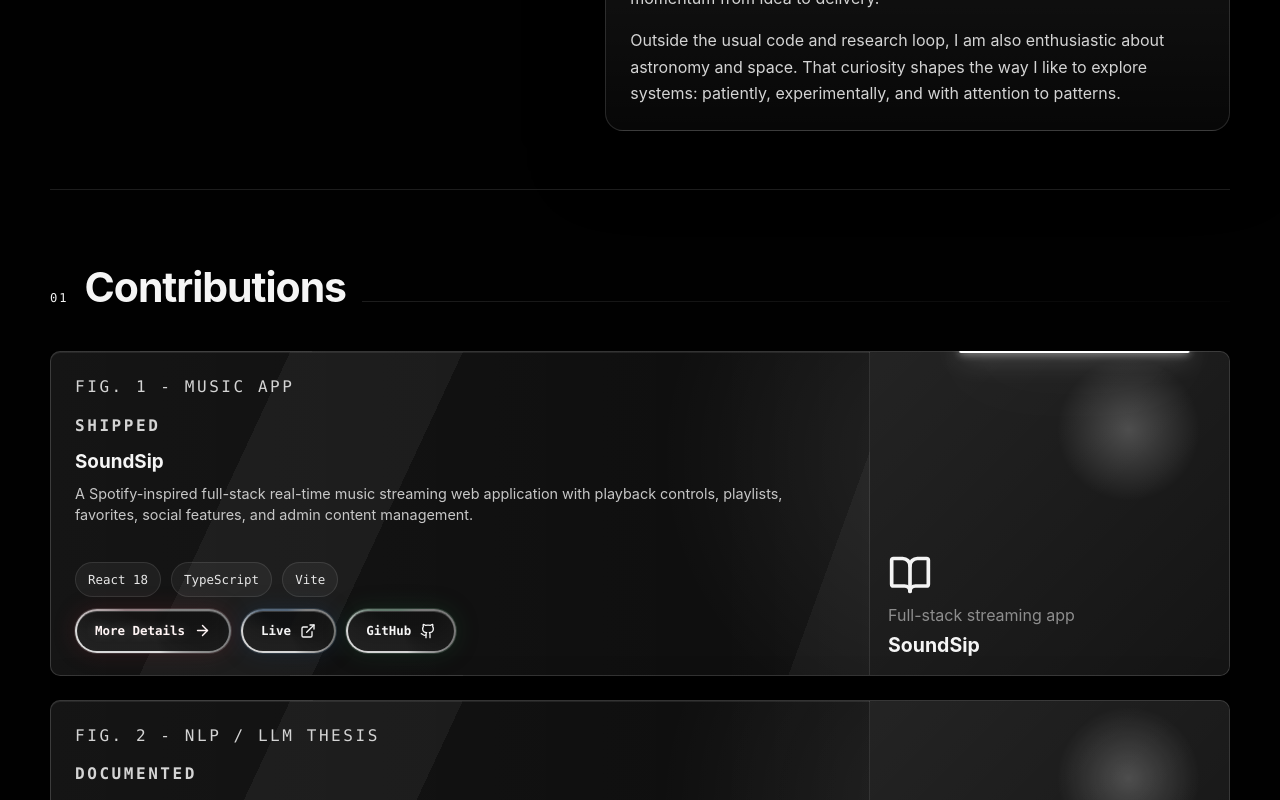
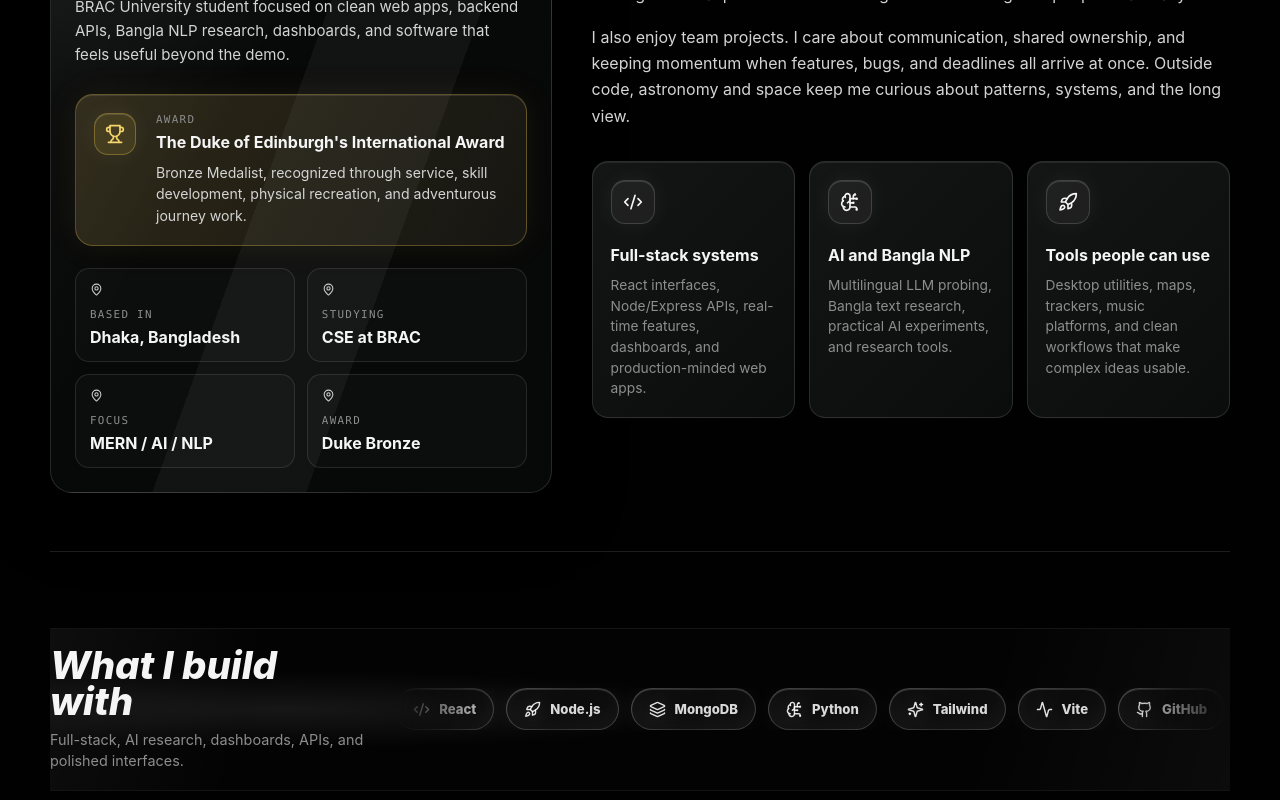
Before and after one commit to SayemHasan74/Portfolio, a React (Vite) app: page / in a window 1280 px wide. Shown: the part 1100-1900 px from the top of the page. Built offline with nearby package versions, Linux system fonts and the light colour scheme.

Commit message:
Redesign about and project sections

```diff
--- a/src/main.jsx
+++ b/src/main.jsx
@@ -58,6 +58,17 @@ const skills = [
     icon: Layers3,
     items: ["Git", "GitHub", "VS Code", "Firebase", "Vite", "PyQt6", ".NET"],
   },
+];
+
+const buildTools = [
+  { name: "React", icon: Code2 },
+  { name: "Node.js", icon: Rocket },
+  { name: "MongoDB", icon: Layers3 },
+  { name: "Python", icon: BrainCircuit },
+  { name: "Tailwind", icon: Sparkles },
+  { name: "Vite", icon: Activity },
+  { name: "GitHub", icon: Github },
+  { name: "REST APIs", icon: Target },
 ];
 
 const projects = [
@@ -608,22 +619,88 @@ function ActivityStrip() {
 }
 
 function About() {
+  const focusCards = [
+    {
+      title: "Full-stack systems",
+      copy: "React interfaces, Node/Express APIs, real-time features, dashboards, and production-minded web apps.",
+      icon: Code2,
+    },
+    {
+      title: "AI and Bangla NLP",
+      copy: "Multilingual LLM probing, Bangla text research, practical AI experiments, and research tools.",
+      icon: BrainCircuit,
+    },
+    {
+      title: "Tools people can use",
+      copy: "Desktop utilities, maps, trackers, music platforms, and clean workflows that make complex ideas usable.",
+      icon: Rocket,
+    },
+  ];
+
+  const facts = [
+    ["Based in", "Dhaka, Bangladesh"],
+    ["Studying", "CSE at BRAC"],
+    ["Focus", "MERN / AI / NLP"],
+    ["Award", "Duke Bronze"],
+  ];
+
   return (
     <section id="about" className="section about-section reveal">
-      <div>
-        <p className="section-kicker">About Me</p>
-        <h2>Full-stack builder, research-minded teammate, and lifelong space enthusiast.</h2>
+      <div className="about-dossier">
+        <div className="about-orbit-icon">
+          <GraduationCap size={22} />
+        </div>
+        <p className="section-kicker">Current Track</p>
+        <h2>CSE student building full-stack products, research tools, and AI-minded systems.</h2>
+        <p>
+          BRAC University student focused on clean web apps, backend APIs, Bangla NLP research, dashboards, and software that feels useful beyond the demo.
+        </p>
+
+        <div className="about-award">
+          <div className="award-icon">
+            <Trophy size={20} />
+          </div>
+          <div>
+            <span>Award</span>
+            <strong>The Duke of Edinburgh's International Award</strong>
+            <p>Bronze Medalist, recognized through service, skill development, physical recreation, and adventurous journey work.</p>
+          </div>
+        </div>
+
+        <div className="about-facts">
+          {facts.map(([label, value]) => (
+            <div key={label}>
+              <MapPin size={13} />
+              <span>{label}</span>
+              <strong>{value}</strong>
+            </div>
+          ))}
+        </div>
       </div>
-      <div className="about-panel">
-        <p>
-          I build full-stack applications, backend APIs, dashboards, desktop tools, and research-driven software. My strongest interests sit around Bangla NLP, multilingual LLMs, and practical systems that turn technical ideas into something people can actually use.
+
+      <div className="about-story">
+        <p className="about-lead">
+          I like building from the point where an idea is still messy. A music platform needs real playback state, a research project needs careful probing, a tracker needs reliable data flow, and a dashboard needs to make decisions easier.
         </p>
         <p>
-          I have worked on team projects and genuinely enjoy collaborative development. I am comfortable coordinating feature work, communicating clearly, managing shared responsibilities, and helping a team keep momentum from idea to delivery.
+          My work sits between full-stack engineering and AI research. I enjoy React frontends, Node/Express backends, MongoDB data models, desktop utilities, and Bangla NLP experiments with multilingual LLMs. The part that keeps me hooked is turning technical pieces into something coherent enough for people to actually use.
         </p>
         <p>
-          Outside the usual code and research loop, I am also enthusiastic about astronomy and space. That curiosity shapes the way I like to explore systems: patiently, experimentally, and with attention to patterns.
+          I also enjoy team projects. I care about communication, shared ownership, and keeping momentum when features, bugs, and deadlines all arrive at once. Outside code, astronomy and space keep me curious about patterns, systems, and the long view.
         </p>
+
+        <div className="about-focus-grid">
+          {focusCards.map((card) => {
+            const Icon = card.icon;
+            return (
+              <article key={card.title}>
+                <Icon size={20} />
+                <h3>{card.title}</h3>
+                <p>{card.copy}</p>
+              </article>
+            );
+          })}
+        </div>
       </div>
     </section>
   );
@@ -690,6 +767,7 @@ function Education() {
 function Projects() {
   return (
     <section id="projects" className="section reveal">
+      <TechFlowStrip />
       <div className="numbered-heading">
         <span>01</span>
         <h2>Contributions</h2>
@@ -730,6 +808,32 @@ function Projects() {
         ))}
       </div>
     </section>
+  );
+}
+
+function TechFlowStrip() {
+  const marqueeItems = [...buildTools, ...buildTools];
+
+  return (
+    <div className="tech-flow-strip" aria-label="What I build with">
+      <div className="tech-flow-copy">
+        <span>What I build with</span>
+        <p>Full-stack, AI research, dashboards, APIs, and polished interfaces.</p>
+      </div>
+      <div className="tech-flow-window" aria-hidden="true">
+        <div className="tech-flow-track">
+          {marqueeItems.map((tool, index) => {
+            const Icon = tool.icon;
+            return (
+              <span className="tech-flow-pill" key={`${tool.name}-${index}`}>
+                <Icon size={17} />
+                {tool.name}
+              </span>
+            );
+          })}
+        </div>
+      </div>
+    </div>
   );
 }
 
--- a/src/styles.css
+++ b/src/styles.css
@@ -667,28 +667,189 @@ h3 {
 
 .about-section {
   display: grid;
-  grid-template-columns: minmax(0, 0.45fr) minmax(0, 0.55fr);
-  gap: 44px;
+  grid-template-columns: minmax(320px, 0.44fr) minmax(0, 0.56fr);
+  gap: 40px;
   align-items: start;
   padding-block: 58px;
 }
 
+.about-dossier,
+.about-story {
+  position: relative;
+  isolation: isolate;
+}
+
+.about-dossier {
+  border: 1px solid rgba(255, 255, 255, 0.13);
+  border-radius: 22px;
+  padding: 26px 24px 24px;
+  background:
+    linear-gradient(120deg, rgba(255, 255, 255, 0.052), transparent 42%),
+    radial-gradient(circle at 12% 8%, rgba(255, 255, 255, 0.09), transparent 18rem),
+    rgba(9, 10, 10, 0.82);
+  box-shadow:
+    0 22px 70px rgba(0, 0, 0, 0.48),
+    inset 0 1px rgba(255, 255, 255, 0.08);
+  overflow: hidden;
+}
+
+.about-dossier::before {
+  content: "";
+  position: absolute;
+  inset: -1px;
+  z-index: -1;
+  background: linear-gradient(110deg, transparent 0 48%, rgba(255, 255, 255, 0.045) 48% 68%, transparent 68% 100%);
+}
+
+.about-orbit-icon,
+.award-icon,
+.about-focus-grid article svg {
+  display: inline-grid;
+  place-items: center;
+  border: 1px solid rgba(255, 255, 255, 0.15);
+  color: #f4f4f4;
+  background: rgba(255, 255, 255, 0.055);
+  box-shadow: inset 0 1px rgba(255, 255, 255, 0.12), 0 0 24px rgba(255, 255, 255, 0.06);
+}
+
+.about-orbit-icon {
+  width: 48px;
+  height: 48px;
+  margin-bottom: 18px;
+  border-radius: 14px;
+}
+
 .about-section h2 {
-  max-width: 520px;
-  font-size: clamp(1.55rem, 2.4vw, 2.2rem);
-  line-height: 1.12;
-}
-
-.about-panel {
-  border: 1px solid rgba(255, 255, 255, 0.13);
+  max-width: 560px;
+  margin-bottom: 16px;
+  font-size: clamp(1.55rem, 2.4vw, 2.22rem);
+  line-height: 1.1;
+}
+
+.about-dossier > p:not(.section-kicker) {
+  color: var(--body);
+  font-size: 0.94rem;
+  line-height: 1.6;
+}
+
+.about-award {
+  display: grid;
+  grid-template-columns: 46px minmax(0, 1fr);
+  gap: 16px;
+  margin: 26px 0 22px;
+  border: 1px solid rgba(216, 181, 75, 0.32);
   border-radius: 18px;
-  padding: 24px;
-  background: var(--glass);
-  box-shadow: var(--shadow), inset 0 1px rgba(255, 255, 255, 0.08);
-}
-
-.about-panel p:last-child {
-  margin-bottom: 0;
+  padding: 18px;
+  background:
+    linear-gradient(120deg, rgba(216, 181, 75, 0.16), rgba(216, 181, 75, 0.035)),
+    rgba(255, 255, 255, 0.03);
+  box-shadow: inset 0 1px rgba(255, 255, 255, 0.1), 0 0 34px rgba(216, 181, 75, 0.08);
+}
+
+.award-icon {
+  width: 42px;
+  height: 42px;
+  border-color: rgba(216, 181, 75, 0.38);
+  border-radius: 14px;
+  color: #f4d66b;
+  background: rgba(216, 181, 75, 0.13);
+}
+
+.about-award span,
+.about-facts span {
+  display: block;
+  margin-bottom: 6px;
+  color: var(--muted);
+  font-family: var(--mono);
+  font-size: 0.68rem;
+  letter-spacing: 0.12em;
+  text-transform: uppercase;
+}
+
+.about-award strong,
+.about-facts strong {
+  display: block;
+  color: var(--text);
+}
+
+.about-award p {
+  margin: 10px 0 0;
+  color: var(--body);
+  font-size: 0.88rem;
+  line-height: 1.55;
+}
+
+.about-facts {
+  display: grid;
+  grid-template-columns: repeat(2, minmax(0, 1fr));
+  gap: 12px;
+}
+
+.about-facts div {
+  min-height: 78px;
+  border: 1px solid rgba(255, 255, 255, 0.105);
+  border-radius: 14px;
+  padding: 14px;
+  background: rgba(255, 255, 255, 0.025);
+}
+
+.about-facts svg {
+  margin-bottom: 8px;
+  color: rgba(255, 255, 255, 0.78);
+}
+
+.about-story {
+  padding-top: 2px;
+}
+
+.about-story p {
+  color: var(--body);
+  font-size: clamp(0.98rem, 1.25vw, 1.12rem);
+  line-height: 1.65;
+}
+
+.about-story .about-lead {
+  color: #d7d7d7;
+  font-size: clamp(1.05rem, 1.45vw, 1.25rem);
+  font-weight: 650;
+}
+
+.about-focus-grid {
+  display: grid;
+  grid-template-columns: repeat(3, minmax(0, 1fr));
+  gap: 14px;
+  margin-top: 32px;
+}
+
+.about-focus-grid article {
+  min-height: 178px;
+  border: 1px solid rgba(255, 255, 255, 0.12);
+  border-radius: 16px;
+  padding: 18px;
+  background:
+    linear-gradient(135deg, rgba(255, 255, 255, 0.055), rgba(255, 255, 255, 0.018)),
+    rgba(8, 9, 9, 0.78);
+  box-shadow: inset 0 1px rgba(255, 255, 255, 0.08);
+}
+
+.about-focus-grid article svg {
+  width: 44px;
+  height: 44px;
+  margin-bottom: 18px;
+  border-radius: 14px;
+  padding: 11px;
+}
+
+.about-focus-grid h3 {
+  margin-bottom: 10px;
+  font-size: 1rem;
+}
+
+.about-focus-grid p {
+  margin: 0;
+  color: var(--muted);
+  font-size: 0.86rem;
+  line-height: 1.5;
 }
 
 .now-building-section {
@@ -875,11 +1036,93 @@ h3 {
   animation: beamPulse 2.8s ease-in-out infinite;
 }
 
+.tech-flow-strip {
+  position: relative;
+  isolation: isolate;
+  display: grid;
+  grid-template-columns: minmax(260px, 0.38fr) minmax(0, 1fr);
+  gap: 28px;
+  align-items: center;
+  margin: 0 0 34px;
+  padding: 18px 0;
+  border-block: 1px solid rgba(255, 255, 255, 0.08);
+  overflow: hidden;
+}
+
+.tech-flow-strip::before {
+  content: "";
+  position: absolute;
+  inset: 0;
+  z-index: -1;
+  background:
+    linear-gradient(105deg, rgba(255, 255, 255, 0.045), transparent 18% 78%, rgba(255, 255, 255, 0.035)),
+    radial-gradient(ellipse at 20% 50%, rgba(255, 255, 255, 0.08), transparent 34%),
+    rgba(255, 255, 255, 0.012);
+}
+
+.tech-flow-copy span {
+  display: block;
+  color: var(--text);
+  font-family: var(--serif);
+  font-size: clamp(1.65rem, 3vw, 2.7rem);
+  font-style: italic;
+  font-weight: 760;
+  line-height: 0.95;
+}
+
+.tech-flow-copy p {
+  max-width: 360px;
+  margin: 10px 0 0;
+  color: var(--muted);
+  font-size: 0.9rem;
+  line-height: 1.45;
+}
+
+.tech-flow-window {
+  position: relative;
+  overflow: hidden;
+  -webkit-mask-image: linear-gradient(90deg, transparent, #000 12%, #000 88%, transparent);
+  mask-image: linear-gradient(90deg, transparent, #000 12%, #000 88%, transparent);
+}
+
+.tech-flow-track {
+  display: flex;
+  width: max-content;
+  gap: 12px;
+  animation: techFlow 22s linear infinite;
+}
+
+.tech-flow-pill {
+  display: inline-flex;
+  align-items: center;
+  gap: 9px;
+  min-height: 42px;
+  border: 1px solid rgba(255, 255, 255, 0.13);
+  border-radius: 999px;
+  padding: 0 17px;
+  color: #d9d9d9;
+  background:
+    linear-gradient(rgba(12, 12, 12, 0.9), rgba(12, 12, 12, 0.9)) padding-box,
+    linear-gradient(115deg, rgba(255, 255, 255, 0.18), rgba(255, 255, 255, 0.04), rgba(255, 255, 255, 0.13)) border-box;
+  box-shadow:
+    inset 0 1px rgba(255, 255, 255, 0.14),
+    inset 0 -12px 20px rgba(255, 255, 255, 0.03),
+    0 0 22px rgba(255, 255, 255, 0.045);
+  font-size: 0.82rem;
+  font-weight: 850;
+  white-space: nowrap;
+}
+
+.tech-flow-pill svg {
+  color: rgba(255, 255, 255, 0.88);
+  filter: drop-shadow(0 0 10px rgba(255, 255, 255, 0.24));
+}
+
 .project-grid {
   position: relative;
   display: grid;
   grid-template-columns: 1fr;
-  gap: 24px;
+  gap: 18px;
   border: 0;
   border-radius: 0;
   padding: 0;
@@ -893,7 +1136,7 @@ h3 {
   z-index: 1;
   display: grid;
   grid-template-columns: minmax(0, 1fr) minmax(320px, 0.44fr);
-  min-height: 218px;
+  min-height: 178px;
   border: 1px solid rgba(255, 255, 255, 0.15);
   border-radius: 10px;
   background:
@@ -946,7 +1189,7 @@ h3 {
 .visual-card {
   width: 100%;
   height: 100%;
-  min-height: 218px;
+  min-height: 178px;
   background: #111;
 }
 
@@ -961,7 +1204,7 @@ h3 {
   display: flex;
   flex: 1;
   flex-direction: column;
-  padding: 22px 24px;
+  padding: 18px 22px;
 }
 
 .project-status {
@@ -970,40 +1213,40 @@ h3 {
 }
 
 .project-card h3 {
-  margin-bottom: 10px;
+  margin-bottom: 8px;
 }
 
 .project-card p:not(.card-eyebrow):not(.project-status) {
   color: #c7c7c7;
-  font-size: 0.9rem;
-  line-height: 1.46;
+  font-size: 0.86rem;
+  line-height: 1.42;
 }
 
 .mini-feature-row {
-  margin-top: 12px;
-  padding-top: 10px;
+  margin-top: 9px;
+  padding-top: 8px;
 }
 
 .project-card-actions {
   display: flex;
   flex-wrap: wrap;
-  gap: 10px;
-  margin-top: 12px;
+  gap: 8px;
+  margin-top: 10px;
 }
 
 .details-link {
   width: max-content;
+  min-height: 34px;
+  margin-top: 0;
+  padding: 0 13px;
+  color: var(--text);
+  font-size: 0.74rem;
+}
+
+.project-card-actions .details-link:not(.live-link):not(.github-link) {
   min-height: 38px;
-  margin-top: 0;
-  padding: 0 14px;
-  color: var(--text);
-  font-size: 0.78rem;
-}
-
-.project-card-actions .details-link:not(.live-link):not(.github-link) {
-  min-height: 44px;
   border: 2px solid transparent;
-  padding: 0 18px;
+  padding: 0 16px;
   color: #fff5f5;
   background:
     linear-gradient(rgba(10, 10, 10, 0.92), rgba(10, 10, 10, 0.92)) padding-box,
@@ -1019,9 +1262,9 @@ h3 {
 
 .project-card-actions .live-link,
 .project-card-actions .github-link {
-  min-height: 44px;
+  min-height: 38px;
   border: 2px solid transparent;
-  padding: 0 18px;
+  padding: 0 16px;
   background:
     linear-gradient(rgba(10, 10, 10, 0.92), rgba(10, 10, 10, 0.92)) padding-box,
     conic-gradient(from var(--button-line-angle, 0deg), rgba(255, 255, 255, 0.82) 0 18%, var(--action-tint) 28% 42%, rgba(255, 255, 255, 0.44) 54% 72%, rgba(255, 255, 255, 0.82) 88% 100%) border-box;
@@ -1078,7 +1321,7 @@ h3 {
 .project-visual-wrap {
   position: relative;
   z-index: 1;
-  min-height: 218px;
+  min-height: 178px;
   border-left: 1px solid rgba(255, 255, 255, 0.075);
   background:
     linear-gradient(115deg, rgba(255, 255, 255, 0.034), transparent 42%),
@@ -1455,6 +1698,11 @@ h3 {
   to { opacity: 1; }
 }
 
+@keyframes techFlow {
+  from { transform: translateX(0); }
+  to { transform: translateX(calc(-50% - 6px)); }
+}
+
 @keyframes railGlow {
   0%, 100% { transform: translateX(-320px); opacity: 0.08; }
   34%, 68% { opacity: 1; }
@@ -1548,6 +1796,10 @@ h3 {
     grid-template-columns: 1fr;
   }
 
+  .about-focus-grid {
+    grid-template-columns: 1fr;
+  }
+
   .project-visual-wrap {
     border-left: 0;
     border-top: 1px solid rgba(255, 255, 255, 0.075);
@@ -1570,6 +1822,10 @@ h3 {
 
   .particle-field {
     --dust-scale: 1.22;
+  }
+
+  .tech-flow-strip {
+    display: none;
   }
 
   .navbar {
@@ -1699,9 +1955,28 @@ h3 {
 
   .hero-figure-card,
   .project-card,
+  .about-dossier,
+  .about-story,
   .stack-list,
   .contact-list {
     max-width: 100%;
+  }
+
+  .about-dossier {
+    padding: 22px 18px;
+    border-radius: 18px;
+  }
+
+  .about-award {
+    grid-template-columns: 1fr;
+  }
+
+  .about-facts {
+    grid-template-columns: 1fr;
+  }
+
+  .about-story p {
+    font-size: 0.94rem;
   }
 
   .contact-list a {
```
